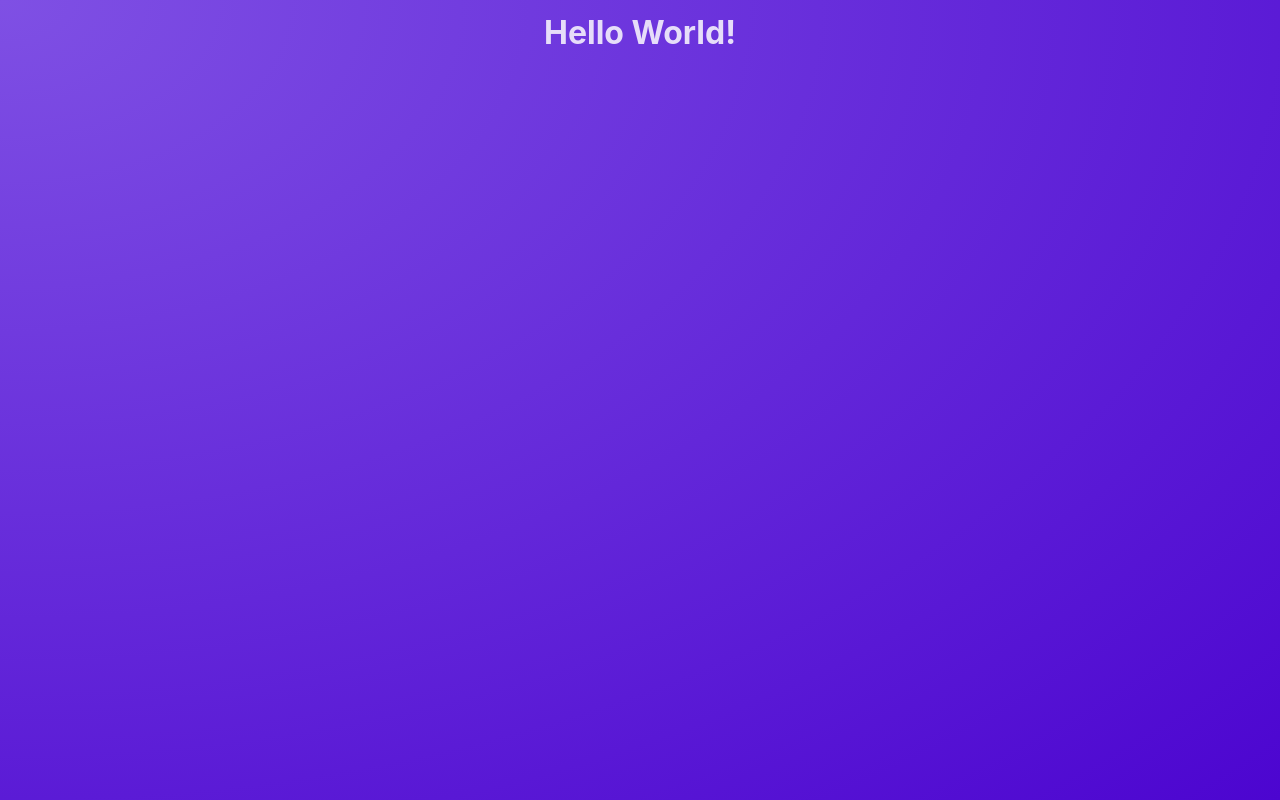
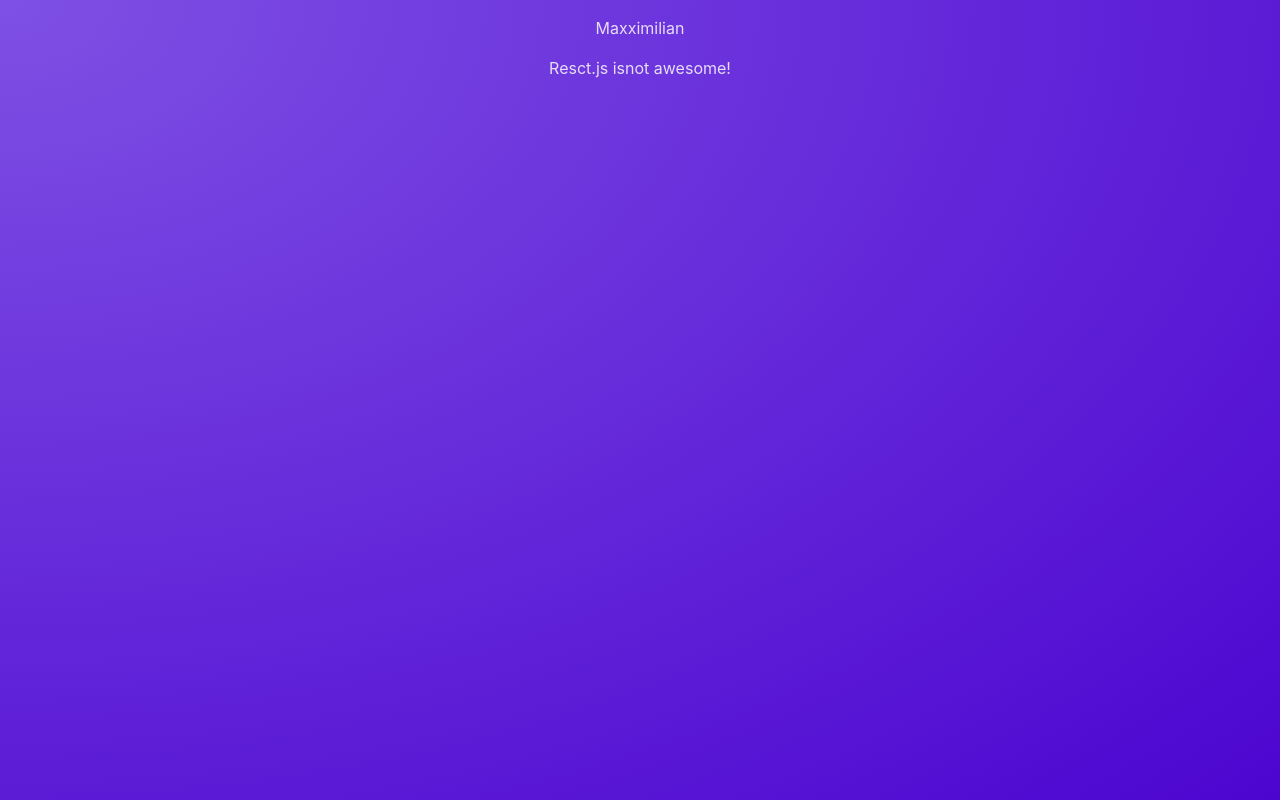
Before and after one commit to sandro136190/react-crash-course, a React (Vite) app: page / in a window 1280 px wide. Built offline with nearby package versions, Linux system fonts and the light colour scheme.

Commit message:
first custom component

```diff
--- a/src/App.jsx
+++ b/src/App.jsx
@@ -1,5 +1,11 @@
+import Post from "./components/Post";
+
 function App() {
-  return <h1>Hello World!</h1>;
+  return (
+    <div>
+      <Post />
+    </div>
+  );
 }
 
 export default App;
--- /dev/null
+++ b/src/components/Post.jsx
@@ -0,0 +1,12 @@
+import React from "react";
+
+const Post = () => {
+  return (
+    <div>
+      <p>Maxximilian</p>
+      <p>Resct.js isnot awesome!</p>
+    </div>
+  );
+};
+
+export default Post;
```
